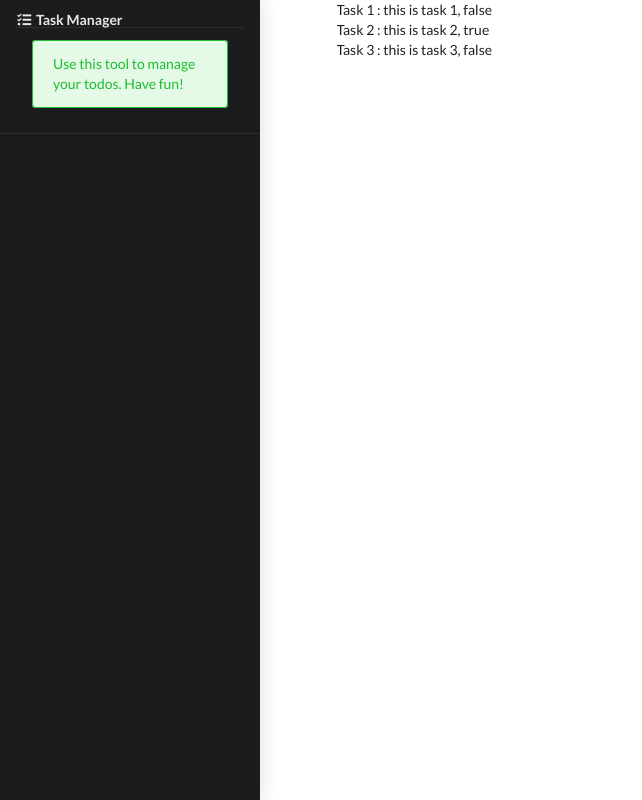
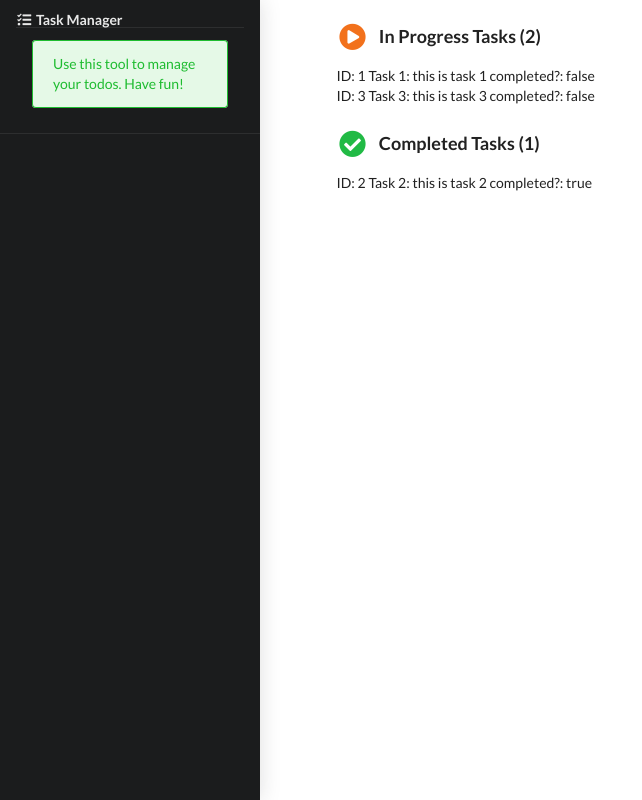
Before and after one commit to prodigy7748/task_manager_with_vuejs, a plain HTML site: page index.html in a window 1280 px wide. Shown: the whole page, without its empty margins (0-642 px from the left). Drawn offline with nearby package versions, Linux system fonts and the light colour scheme.

Commit message:
add todoTasks and completedTasks

```diff
--- a/app.js
+++ b/app.js
@@ -5,7 +5,14 @@ var app = new Vue({
       { id: 1, name: "Task 1", description: "this is task 1", completed: false },
       { id: 2, name: "Task 2", description: "this is task 2", completed: true },
       { id: 3, name: "Task 3", description: "this is task 3", completed: false }
-    ],
-    message: "hello world"
-  }
+    ]
+  },
+  computed: {
+    completedTasks: function() {
+      return this.tasks.filter( item => item.completed == true );
+    },
+    todoTasks: function() {
+      return this.tasks.filter( item => item.completed == false);
+    }
+  },
 })
--- a/index.html
+++ b/index.html
@@ -5,6 +5,7 @@
   <meta name="viewport" content="width=device-width, initial-scale=1.0">
   <script src="https://cdn.jsdelivr.net/npm/vue@2/dist/vue.min.js"></script>
   <link rel="stylesheet" href="https://cdn.jsdelivr.net/npm/semantic-ui@2.4.2/dist/semantic.min.css">
+  <link rel="stylesheet" href="style.css">
   <title>Task Management App</title>
 </head>
 <body>
@@ -20,12 +21,29 @@
       </div>
     </div>
     <div class="ui container pusher">
-      <div v-for="task in tasks">
-        {{ task.name }} : {{ task.description }}, {{ task.completed }}
+      <div class="ui grid">
+        <div class="six wide column">
+
+          <div id="todo" class="tasklist">
+            <div class="ui header">
+              <i class="icon play circle orange"></i>In Progress Tasks ({{ todoTasks.length }})
+            </div>
+            <div v-for="task in todoTasks">
+             ID: {{ task.id }} {{ task.name }}: {{ task.description }} completed?: {{ task.completed }}
+            </div>
+          </div>
+
+          <div id="completed" class="tasklist">
+            <div class="ui header">
+              <i class="icon check circle green"></i>Completed Tasks ({{ completedTasks.length }})
+            </div>
+            <div v-for="task in completedTasks">
+              ID: {{ task.id }} {{ task.name }}: {{ task.description }} completed?: {{ task.completed }}
+            </div>
+          </div>
+
+        </div>
       </div>
-    </div>
-    <div class="ui container pusher">
-      {{ message }}
     </div>
   </div>
   <script src="app.js"></script>
--- /dev/null
+++ b/style.css
@@ -0,0 +1,3 @@
+.tasklist{
+  padding-top: 2em;
+}
```
